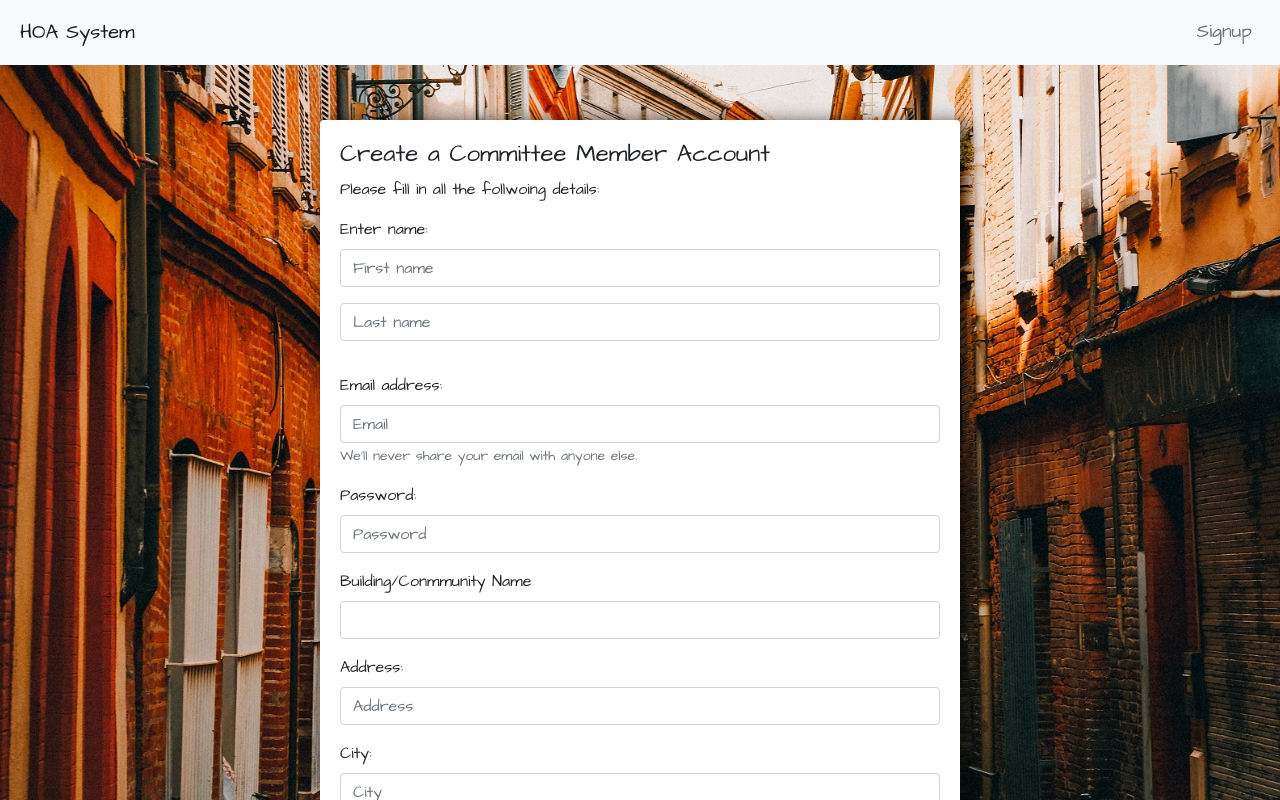
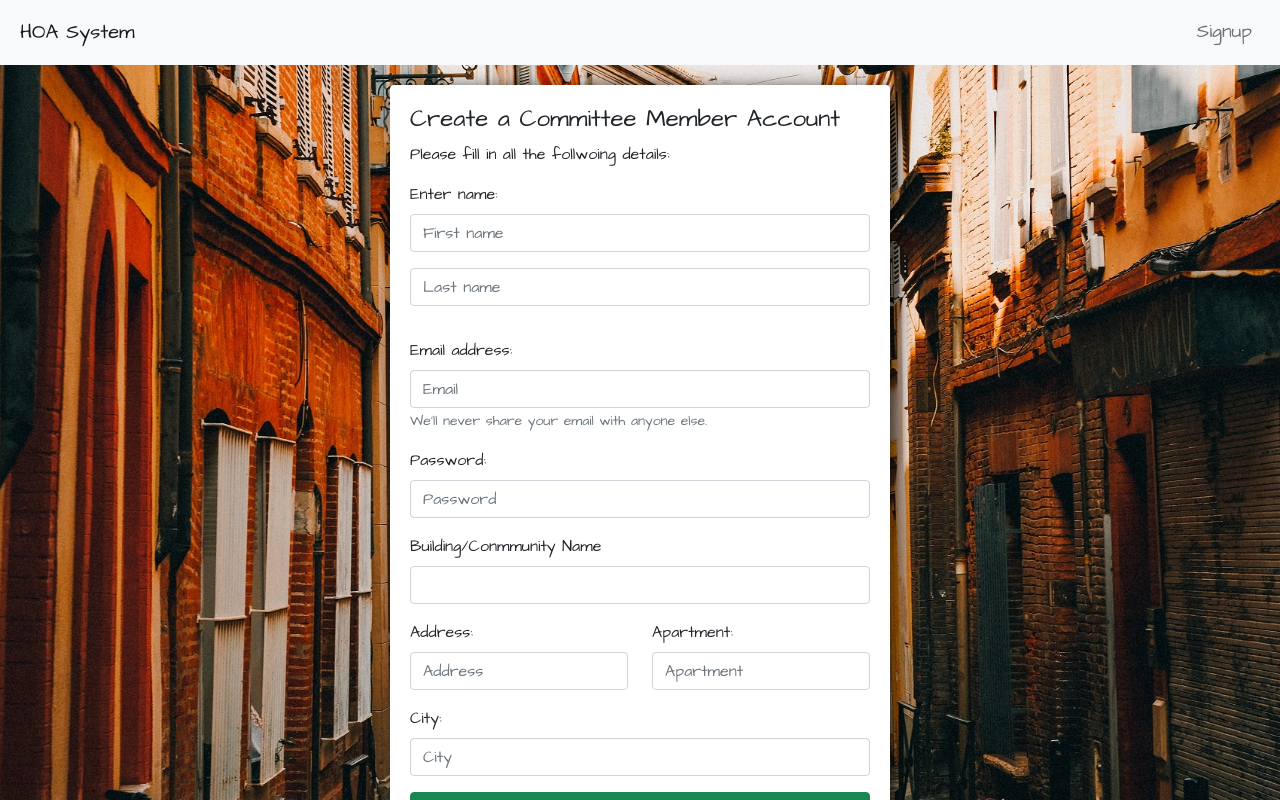
Before and after one commit to Sivan-H-A/Homeowner-app, a React (Create React App) app: page /#/signup in a window 1280 px wide. Shown: the top 800 px of the page. Built offline with nearby package versions, Linux system fonts and the light colour scheme.

Commit message:
installing parse + handle signup using parse in util external file

```diff
--- a/package.json
+++ b/package.json
@@ -8,6 +8,7 @@
     "@testing-library/react": "^11.1.0",
     "@testing-library/user-event": "^12.1.10",
     "bootstrap": "^5.0.0",
+    "parse": "^3.2.0",
     "react": "^17.0.2",
     "react-bootstrap": "^1.5.2",
     "react-dom": "^17.0.2",
--- a/src/pages/SignupPage/SignupPage.css
+++ b/src/pages/SignupPage/SignupPage.css
@@ -1,6 +1,6 @@
 .p-signup-form {
-    min-width: 300px;
-    margin: 100px auto;
+    max-width: 500px;
+    margin: 65px auto;
     box-shadow: 6px 4px 17px 2px rgba(0,0,0,0.69);
     padding: 20px;
     text-align: left;
@@ -31,9 +31,3 @@
 .p-signup-form{
     width: 50%;
 }
-
-@media (min-width: 992px) {
-    .p-signup-form>{
-        width: 100%;
-    }
-}
--- a/src/pages/SignupPage/SignupPage.js
+++ b/src/pages/SignupPage/SignupPage.js
@@ -1,27 +1,45 @@
-import React, { useState } from 'react'
-import { Alert, Button, Form, InputGroup, Col, Container, Row } from 'react-bootstrap'
-import './SignupPage.css'
+import React, { useContext, useState } from 'react';
+import { Alert, Button, Form, Col, Container, Row } from 'react-bootstrap';
+import BackendDataService from '../../utils/BackendDataService';
+import ActiveUserContext from '../../shared/ActiveUserContext'
+import './SignupPage.css';
+import { Redirect } from 'react-router';
 
 export default function SignupPage({onLogin}) {
     const [showSignupError, setShowSignupError] = useState(false);
+    const [showInvalidLogin, setShowInvalidLogin] = useState(false);
+
     const [fname, setFname] = useState("");
     const [lname, setLname] = useState("");
     const [email, setEmail] = useState("");
     const [pwd, setPwd] = useState("");
     const [community, setCommunity] = useState("");
     const [address, setAddress] = useState("");
+    const [apt, setApt] = useState("");
     const [city, setCity] = useState("");
+    const activeUser = useContext(ActiveUserContext);
 
+    if (activeUser) {
+        return <Redirect to="/"/>
+    }
 
     async function signup(e) {
         e.preventDefault();
-        // try {
-        //     const activeUser = await UserModel.login(email, pwd);
-        //     onLogin(activeUser);
-        // } catch (error) {
-        //     console.error('Error while logging in user', error);
-        //     // setShowInvalidLogin(true);
-        // }
+        // let activeUser = null;
+        if(fname && lname && email && pwd && community && address && city){
+            setShowSignupError(false);
+            try {
+                activeUser = await BackendDataService.signup(fname,lname,email, pwd,community, address,apt, city);
+                onLogin(activeUser);
+                setShowInvalidLogin(false);
+            } catch (error) {
+                console.error('Error while logging in user', error);
+                setShowInvalidLogin(true);
+            }
+        }
+        else{
+            setShowSignupError(true);
+        }
     }
     return (
         <div className="p-signup">
@@ -29,7 +47,8 @@ export default function SignupPage({onLogin}) {
             <Container fluid className="p-signup-form col-md-7 col-sm-3">
                 <h4>Create a Committee Member Account</h4>
                 <p>Please fill in all the follwoing details:</p>
-                {showSignupError ? <Alert variant="danger">Error in Sign Up!</Alert> : null}
+                {showSignupError ? <Alert variant="danger">Missing information! Fill in all details.</Alert> : null}
+                {showInvalidLogin ? <Alert variant="danger">Error in Sign Up!</Alert> : null}
                 <Form onSubmit={signup}>
                     <Form.Group className="mb-3" controlId="formBasicFname">
                         <Form.Label>Enter name: </Form.Label>
@@ -56,11 +75,20 @@ export default function SignupPage({onLogin}) {
                         <Form.Label>Building/Conmmunity Name</Form.Label>
                         <Form.Control type="text" value={community} onChange={e => setCommunity(e.target.value)} />
                     </Form.Group>
-
-                    <Form.Group className="mb-3" controlId="formBasicBuilding">
-                        <Form.Label>Address: </Form.Label>
-                        <Form.Control type="text" placeholder="Address"  value={address} onChange={e => setAddress(e.target.value)} />
-                    </Form.Group>
+                    <Row className="mb-3">
+                        <Col>
+                            {/* <Form.Group inline className="mb-3" controlId="formBasicAddress"> */}
+                                <Form.Label>Address: </Form.Label>
+                                <Form.Control type="text" placeholder="Address"  value={address} onChange={e => setAddress(e.target.value)} />
+                            {/* </Form.Group> */}
+                        </Col>
+                        <Col>
+                            {/* <Form.Group inline className="mb-3" controlId="formBasicApt"> */}
+                                <Form.Label>Apartment: </Form.Label>
+                                <Form.Control type="number" placeholder="Apartment"  value={apt} onChange={e => setApt(e.target.value)} />
+                            {/* </Form.Group> */}
+                        </Col>
+                    </Row>
 
                     <Form.Group className="mb-3" controlId="formBasicBuilding">
                         <Form.Label>City: </Form.Label>
--- a/src/shared/ActiveUserContext.js
+++ b/src/shared/ActiveUserContext.js
@@ -1,5 +1,5 @@
 import { createContext } from "react";
 
-const ActiveUserContext = createContext
+const ActiveUserContext = createContext(null);
 
 export default ActiveUserContext;
--- /dev/null
+++ b/src/utils/BackendDataService.js
@@ -0,0 +1,48 @@
+import Parse from 'parse';
+import CommunityModel from '../models/CommunityModel';
+import UserModel from '../models/UserModel';
+
+async function login(email, pwd){
+    const parseUser = await Parse.User.logIn(email, pwd);
+    UserModel.activeUser = new UserModel(parseUser);
+    return UserModel.activeUser;
+}
+async function signup(fname, lname, email, pwd, community, address, apt, city) {
+    const newCommunity = await addNewCommunity(community, address, city);
+
+    const user = new Parse.User()
+    user.set('username', email);
+    user.set('email', email);
+    user.set('fname', fname);
+    user.set('lname', lname);
+    user.set('password', pwd);
+    user.set('apartment',apt);
+    user.set('role', 1)
+    user.set('community', newCommunity.parseCommunity);
+
+    try{
+        const parseUser = await user.signUp();
+        UserModel.activeUser = new UserModel(parseUser);
+        return UserModel.activeUser;
+    }
+    catch(e){
+        var query = new Parse.Query('Community');
+        query.equalTo('objectId', newCommunity.parseCommunity.id);
+        query.find().then(function(results) {
+            return Parse.Object.destroyAll(results);
+        });
+        throw(e);
+    }
+}
+
+async function addNewCommunity(community, address, city){
+    const CommunityTable = Parse.Object.extend('Community');
+    const newCommunity = new CommunityTable();
+    newCommunity.set('name',community);
+    newCommunity.set('street',address);
+    newCommunity.set('city',city);
+    const parseCommunity = await newCommunity.save();
+    const communityItem = new CommunityModel(parseCommunity);
+    return communityItem;
+}
+export default  {login,signup}
```
Also changed, not shown: 1 other file (tests, documents, lock files or other folders).
